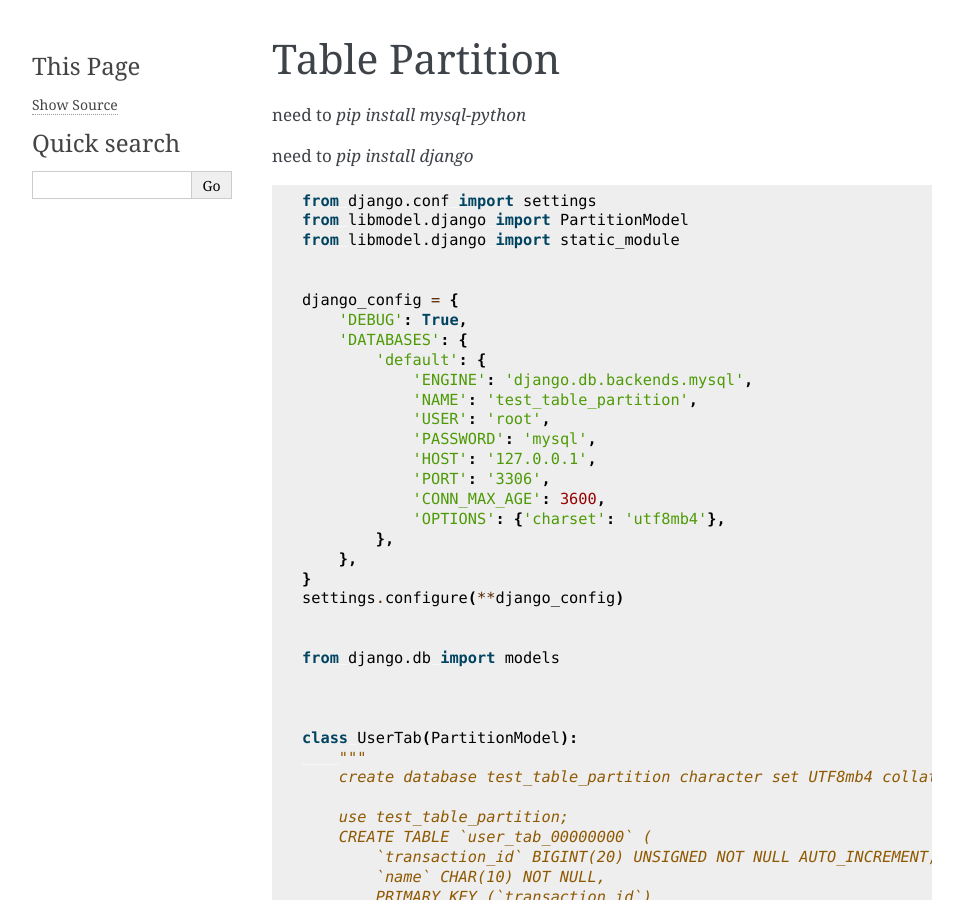
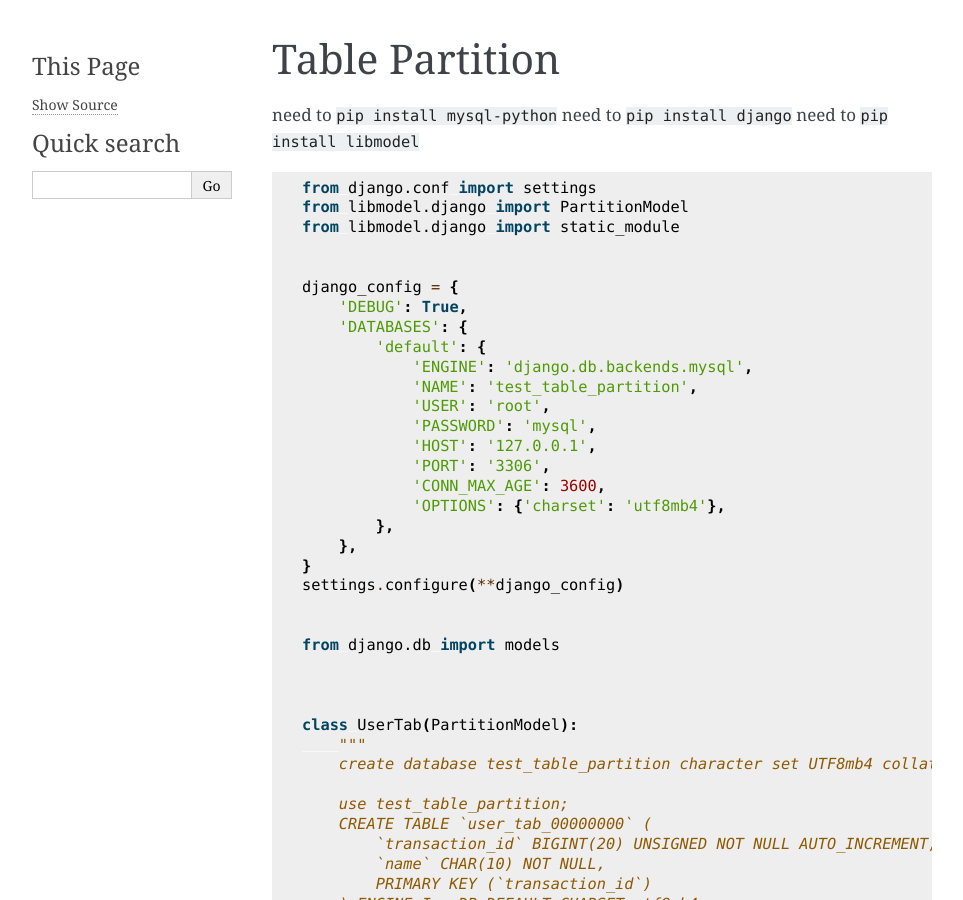
Before and after one commit to caser789/libmodel, a Sphinx documentation site: the page built from docs/table_partition.rst, in a window 1280 px wide and 900 px high. Shown: the whole window, without its empty margins (148-1111 px from the left). Built offline with Sphinx 7.4.7, drawn with Linux system fonts in a browser that asks for light colours; cross-references to code outside the pages are shown as plain code.

```diff
--- a/docs/table_partition.rst
+++ b/docs/table_partition.rst
@@ -1,9 +1,9 @@
 Table Partition
 ==============
 
-need to `pip install mysql-python`
-
-need to `pip install django`
+need to :bash:`pip install mysql-python`
+need to :bash:`pip install django`
+need to :bash:`pip install libmodel`
 
 .. code-block:: python
 
--- a/setup.py
+++ b/setup.py
@@ -6,7 +6,7 @@ libmodel provide model libs
 from setuptools import setup
 
 setup(name='libmodel',
-      version='0.0.4',
+      version='0.0.5',
       url='https://github.com/caser789/libmodel',
       license='MIT',
       author='Xue Jiao',
```
Also changed, not shown: docs/database_partition.rst (+4 -4 lines).
